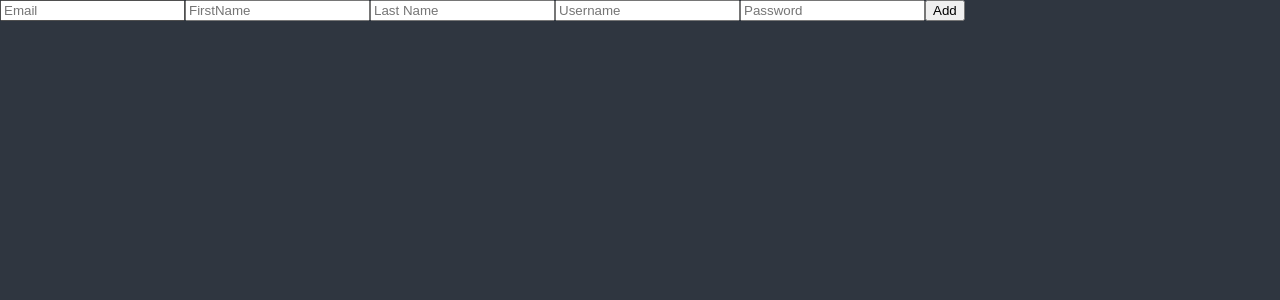
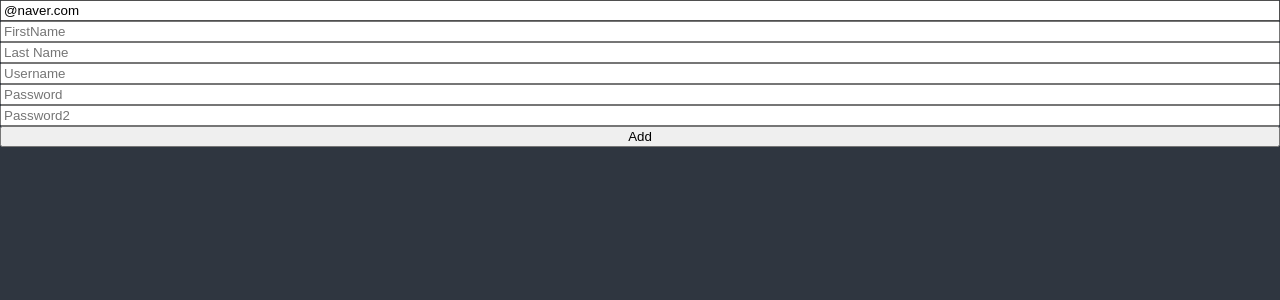
Before and after one commit to HiImConan/Toyproject-Trello-clone, a React (Create React App) app: page / in a window 1280 px wide. Shown: the top 300 px of the page. Built offline with nearby package versions, Linux system fonts and the light colour scheme.

Commit message:
react-hook-form: validate

```diff
--- a/src/ToDoList.tsx
+++ b/src/ToDoList.tsx
@@ -31,19 +31,109 @@ import { useForm } from "react-hook-form";
 //   );
 // };
 
+type IFormData = {
+  errors: {
+    email: {
+      message: string;
+    };
+  };
+  email: string;
+  firstName: string;
+  lastName: string;
+  username: string;
+  password: string;
+  password2: string;
+  extraError?: string;
+};
+
 const ToDoList = () => {
-  const { register, watch } = useForm();
-  console.log(watch());
+  const {
+    register,
+    watch,
+    handleSubmit,
+    formState: { errors },
+    setError,
+  } = useForm<IFormData>({
+    defaultValues: {
+      email: "@naver.com",
+    },
+  });
+  const onValid = (data: IFormData) => {
+    if (data.password !== data.password2) {
+      setError(
+        "password2",
+        { message: "Passwords are not the same." },
+        { shouldFocus: true }
+      );
+    }
+    //setError("extraError", { message: "Server offline." });
+  };
+  console.log(errors);
 
   return (
     <div>
-      <form>
-        <input {...register("Email")} placeholder="Email" />
-        <input {...register("First Name")} placeholder="FirstName" />
-        <input {...register("Last Name")} placeholder="Last Name" />
-        <input {...register("Username")} placeholder="Username" />
-        <input {...register("Password")} placeholder="Password" />
+      <form
+        style={{ display: "flex", flexDirection: "column" }}
+        onSubmit={handleSubmit(onValid)}
+      >
+        <input
+          {...register("email", {
+            required: "Email required",
+            pattern: {
+              value: /^[A-Za-z0-9._%+-]+@naver.com$/,
+              message: "Only naver emails allowed",
+            },
+          })}
+          placeholder="Email"
+        />
+        <span>{errors?.email?.message}</span>
+        <input
+          {...register("firstName", {
+            required: "Need to fill this container",
+            validate: {
+              noNick: (value) => !value.includes("nick") || "no nick allowed",
+              includeMingyu: (value) =>
+                value.includes("mingyu") || "no mingyu included",
+              // value validate에서 단어 포함 유무를 물을 때 순서: 불허 단어 -> 필수 포함 단어 순
+            },
+          })}
+          placeholder="FirstName"
+        />
+        <span>{errors?.firstName?.message}</span>
+        <input
+          {...register("lastName", {
+            required: "Need to fill this container",
+            minLength: 3,
+          })}
+          placeholder="Last Name"
+        />
+        <span>{errors?.lastName?.message}</span>
+        <input
+          {...register("username", {
+            required: "Need to fill this container",
+            minLength: 5,
+          })}
+          placeholder="Username"
+        />
+        <span>{errors?.username?.message}</span>
+        <input
+          {...register("password", {
+            required: "Password is required",
+            minLength: { value: 5, message: "Your password is too short" },
+          })}
+          placeholder="Password"
+        />
+        <span>{errors?.password?.message}</span>
+        <input
+          {...register("password2", {
+            required: "Password2 is required",
+            minLength: { value: 5, message: "Your password is too short" },
+          })}
+          placeholder="Password2"
+        />
+        <span>{errors?.password2?.message}</span>
         <button>Add</button>
+        <span>{errors?.extraError?.message}</span>
       </form>
     </div>
   );
```
